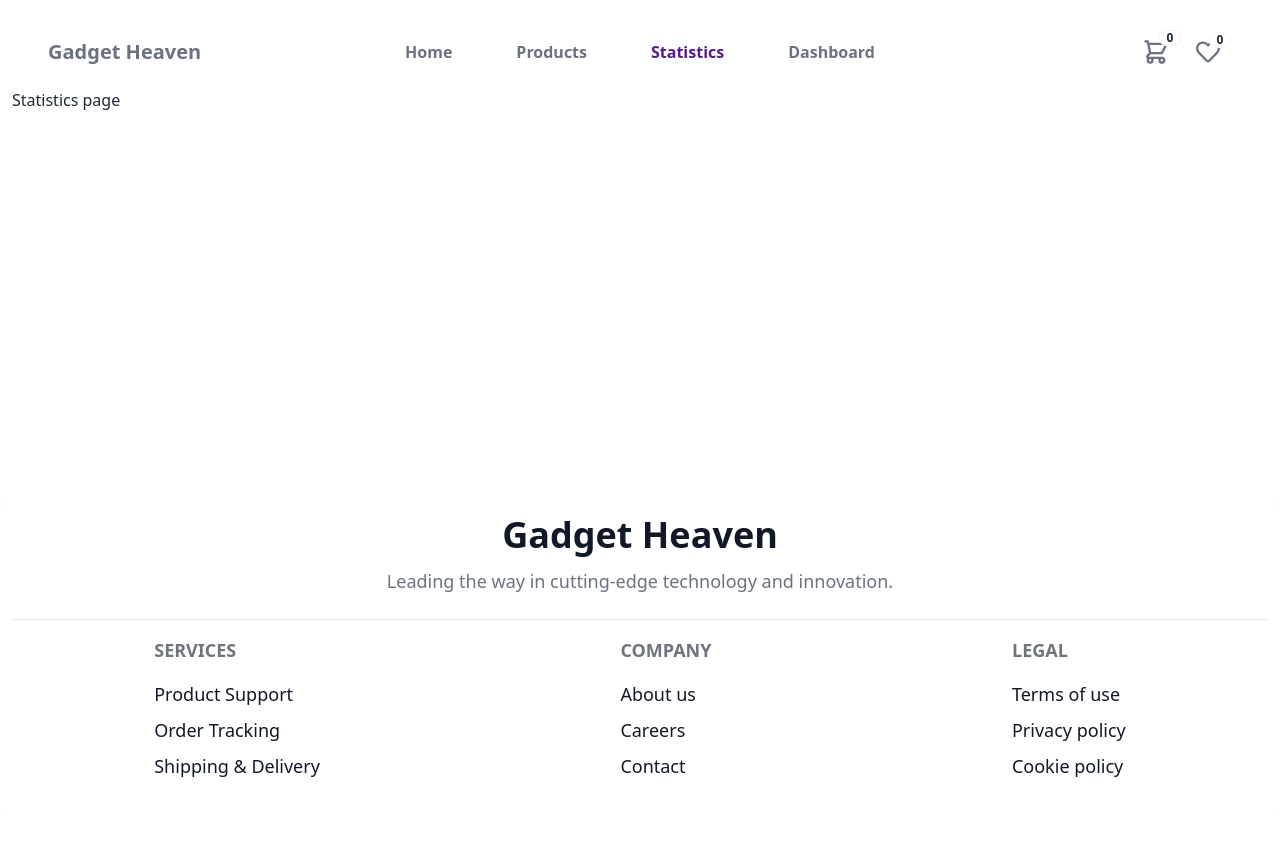
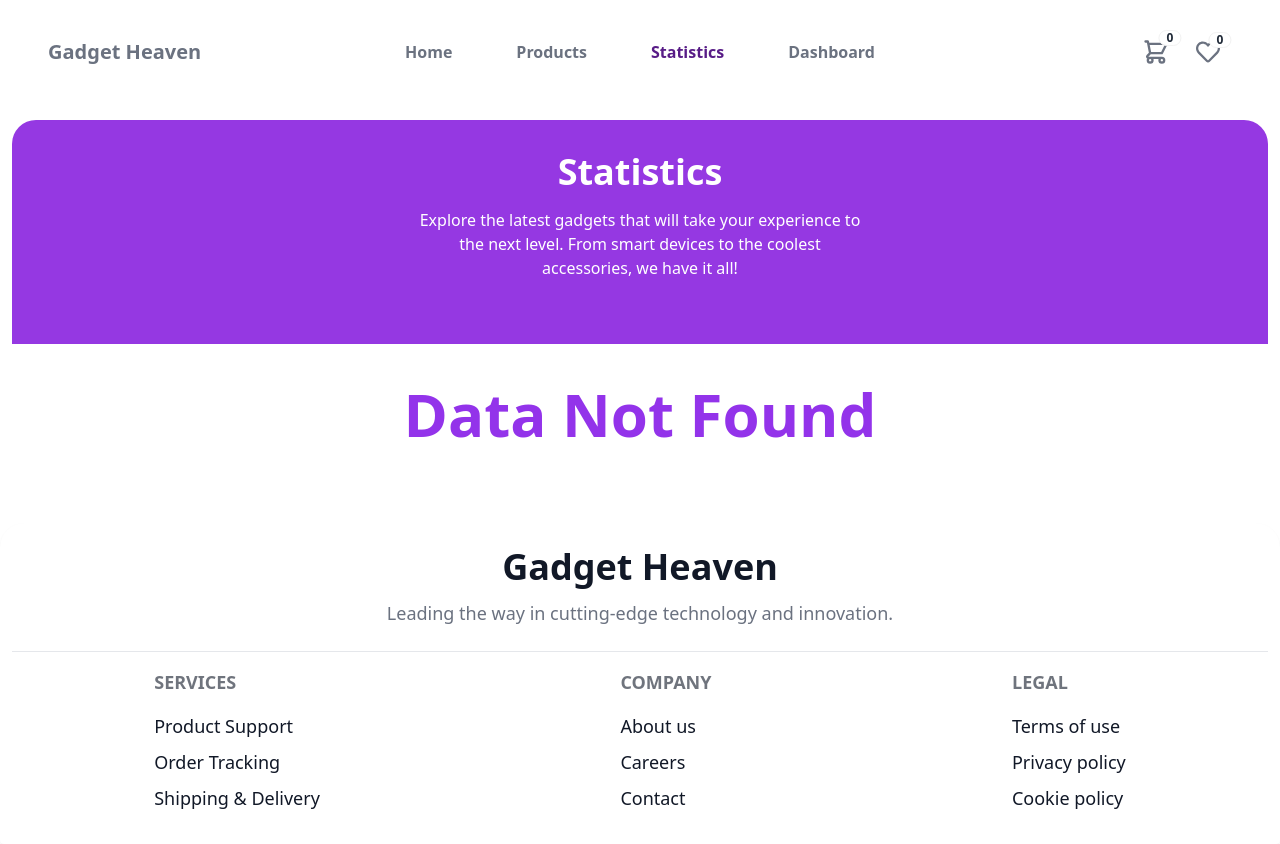
Before and after one commit to DeveloperMonirBD/gadget-heaven, a React (Vite) app: page /statistics in a window 1280 px wide. Before the commit the page ends 812 px from the top, so only its background shows below. Built offline with nearby package versions, Linux system fonts and the light colour scheme.

Commit message:
Added some text in the Statistic page

```diff
--- a/src/components/AddToCart.jsx
+++ b/src/components/AddToCart.jsx
@@ -77,7 +77,7 @@ const AddToCart = () => {
 
                         <button
                             onClick={handlePurchaseClick}
-                            className="px-8 py-3 bg-white rounded-full text-[#9538E2] md:text-lg font-bold hover:bg-purple-600 hover:text-white transition outline outline-1">
+                            className="px-8 py-3 text-white rounded-full bg-[#9538E2] md:text-lg font-bold hover:bg-white hover:text-purple-800 transition outline outline-1">
                             Purchase
                         </button>
                     </div>
@@ -103,7 +103,7 @@ const AddToCart = () => {
                         </div>
                     ))
                 ) : (
-                    <p className="text-center text-lg font-semibold">Your cart is empty.</p>
+                    <p className="text-center text-2xl font-semibold text-purple-800 my-20">Your Cart is empty.</p>
                 )}
 
                 <button
--- a/src/pages/Statistics.jsx
+++ b/src/pages/Statistics.jsx
@@ -1,8 +1,18 @@
-
 const Statistics = () => {
     return (
-        <div>
-            <h2>Statistics page</h2>
+        <div className="mb-20">
+            <div className="bg-[#9538E2] text-white pt-4 pb-10 rounded-t-3xl mt-8 px-8 md:px-20 lg:px-32">
+                <div className="hero-content text-center">
+                    <div className="max-w-md">
+                        <h1 className="text-4xl font-bold">Statistics</h1>
+                        <p className="pt-4 pb-2">Explore the latest gadgets that will take your experience to the next level. From smart devices to the coolest accessories, we have it all!</p>
+                    </div>
+                </div>
+            </div>
+
+            <div className="text-6xl text-center mt-10 font-bold text-purple-600">
+                <h2>Data Not Found</h2>
+            </div>
         </div>
     );
 };
```
